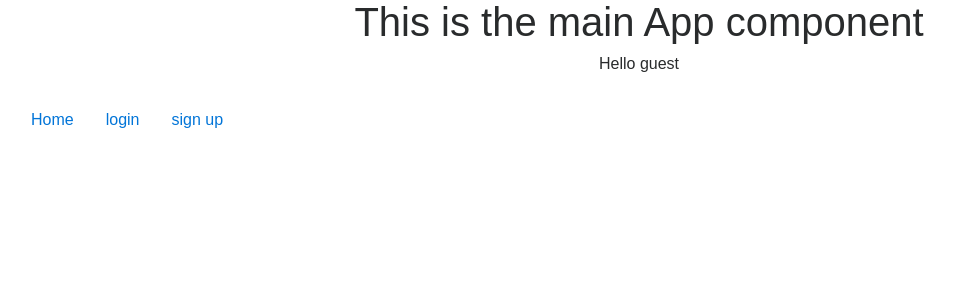
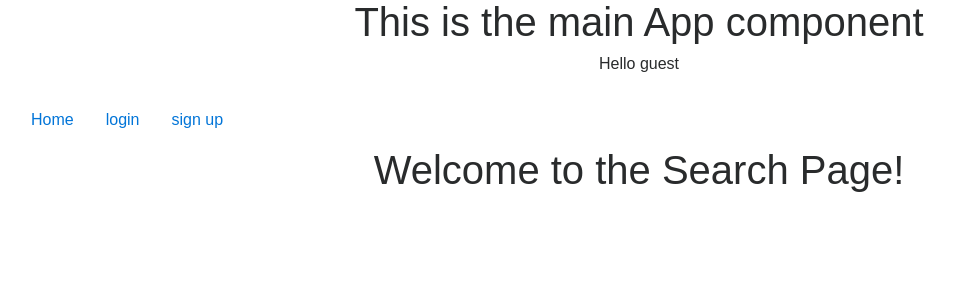
Before and after one commit to auztin410/Ultimate-Movie-App, a React (Create React App) app: page /search in a window 1280 px wide. Shown: the top 300 px of the page, without its empty margins (1-956 px from the left). Built offline with nearby package versions, Linux system fonts and the light colour scheme; no server answers.

Commit message:
Added extra page for testing

```diff
--- a/src/App.jsx
+++ b/src/App.jsx
@@ -1,11 +1,12 @@
-import React, { Component } from 'react'
-import axios from 'axios'
-import { Route, Link } from 'react-router-dom'
-import './App.css'
-import LoginForm from './components/Login/LoginForm'
-import SignupForm from './components/SignupForm'
-import Header from './components/Header'
-import Home from './components/Home'
+import React, { Component } from 'react';
+import axios from 'axios';
+import { Route, Link } from 'react-router-dom';
+import './App.css';
+import LoginForm from './components/Login/LoginForm';
+import SignupForm from './components/SignupForm';
+import Header from './components/Header';
+import Home from './components/Home';
+import Search from './components/Search';
 
 const DisplayLinks = props => {
 	if (props.loggedIn) {
@@ -15,6 +16,11 @@ const DisplayLinks = props => {
 					<li className="nav-item">
 						<Link to="/" className="nav-link">
 							Home
+						</Link>
+					</li>
+					<li className="nav-item">
+						<Link to="/search" className="nav-link">
+						Search
 						</Link>
 					</li>
 					<li>
@@ -120,6 +126,8 @@ class App extends Component {
 				{/*  ROUTES */}
 				{/* <Route exact path="/" component={Home} /> */}
 				<Route exact path="/" render={() => <Home user={this.state.user} />} />
+				{/* <Route exact path="/search" render={() => <Search user={this.state.user} />} /> */}
+				<Route exact path="/search" component={Search} />
 				<Route
 					exact
 					path="/login"
--- /dev/null
+++ b/src/components/Search.jsx
@@ -0,0 +1,13 @@
+import React from 'react';
+
+const Search = props => {
+    return(
+        <div>
+    <h1>Welcome to the Search Page!</h1>
+    <p>{props.user}</p>
+    </div>
+    );
+
+}
+
+export default Search;
```
Also changed, not shown: 1 other file (tests, documents, lock files or other folders).
